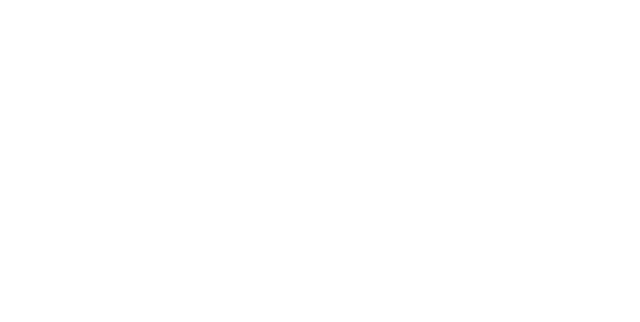
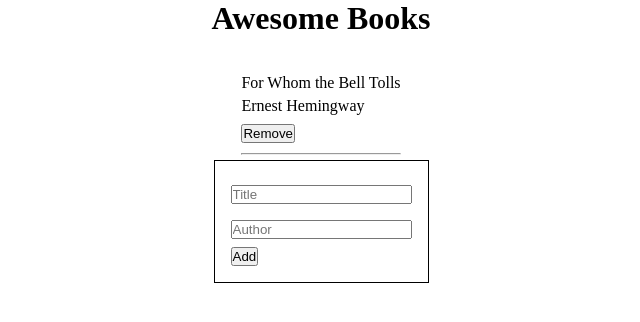
Before and after one commit to MarcoOquendoC/awesomeBooks, a website: page index.html in a window 1280 px wide. Shown: the whole page, without its empty margins (319-959 px from the left). Drawn offline with Linux system fonts and the light colour scheme.

Commit message:
Create basic HTML

```diff
--- a/index.css
+++ b/index.css
@@ -1 +1,38 @@
 /* Styles */
+* {
+  box-sizing: border-box;
+  margin: 0;
+  padding: 0;
+}
+
+main {
+  display: flex;
+  flex-direction: column;
+  align-items: center;
+}
+
+h1 {
+  margin-bottom: 2rem;
+}
+
+.bookInfo, .remove, hr {
+  margin: 0.3rem 0;
+}
+
+#bookList {
+  display: flex;
+  flex-direction: column;
+}
+
+.bookForm {
+  display: flex;
+  flex-direction: column;
+  gap: .5rem;
+  max-width: 20rem;
+  border: 1px solid black;
+  padding: 1rem;
+}
+
+button {
+  width: fit-content;
+}
--- a/index.html
+++ b/index.html
@@ -1,5 +1,6 @@
 <!DOCTYPE html>
 <html lang="en">
+
 <head>
   <meta charset="UTF-8">
   <meta http-equiv="X-UA-Compatible" content="IE=edge">
@@ -8,9 +9,31 @@
   <link rel="stylesheet" href="index.css">
   <script src="scripts/index.js" defer></script>
 </head>
+
 <body>
   <header></header>
-  <main></main>
+  <main>
+    <h1>Awesome Books</h1>
+
+    <div id="bookList" class="">
+      <div class="book">
+        <p class="bookInfo">For Whom the Bell Tolls</p>
+        <p class="bookInfo">Ernest Hemingway</p>
+        <button class="remove" type="button" name="button">Remove</button>
+        <hr>
+      </div>
+    </div>
+
+    <form class="bookForm" action="index.html" method="post">
+      <label for="bookTitle"></label>
+      <input id="bookTitle" type="text" name="" value="" placeholder="Title">
+      <label for="author"></label>
+      <input id="author" type="text" name="" value="" placeholder="Author">
+      <button type="button" name="addBook">Add</button>
+    </form>
+
+  </main>
   <footer></footer>
 </body>
+
 </html>
```
